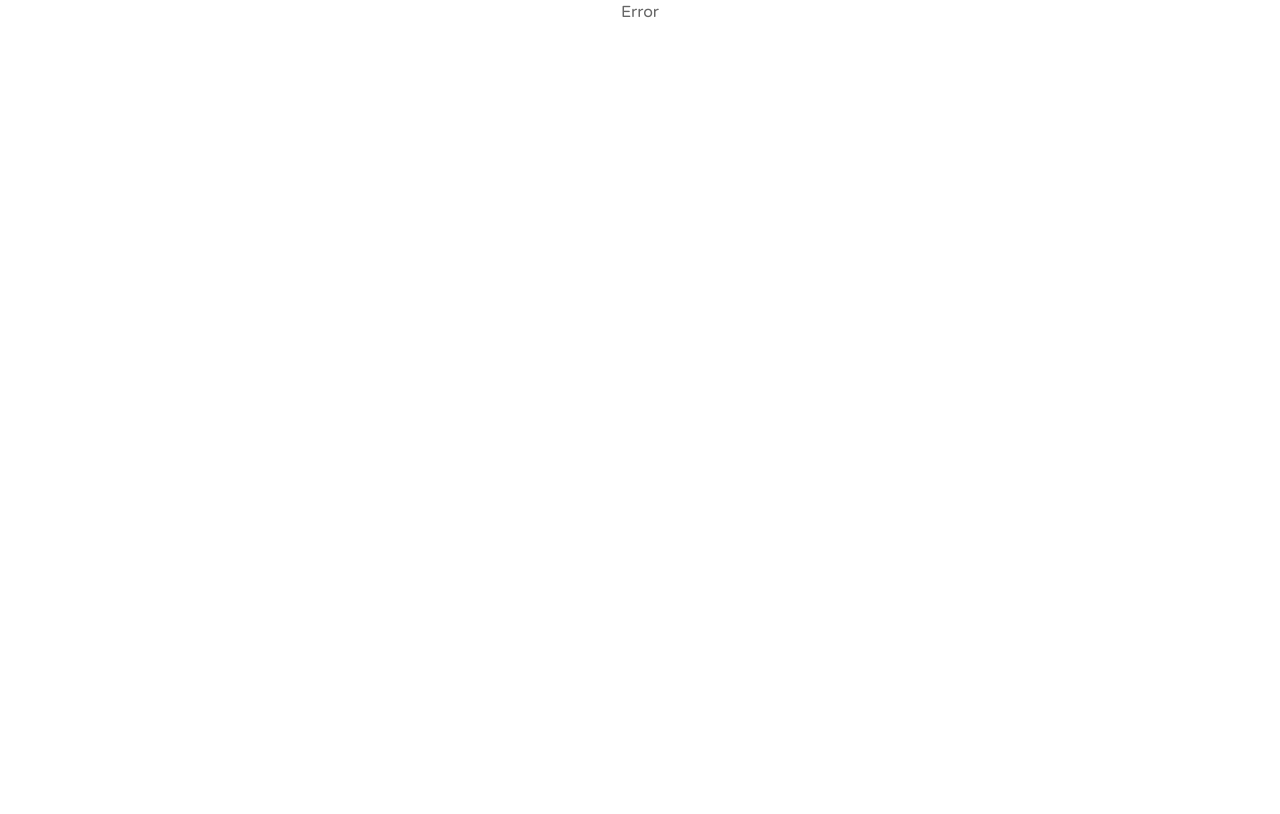
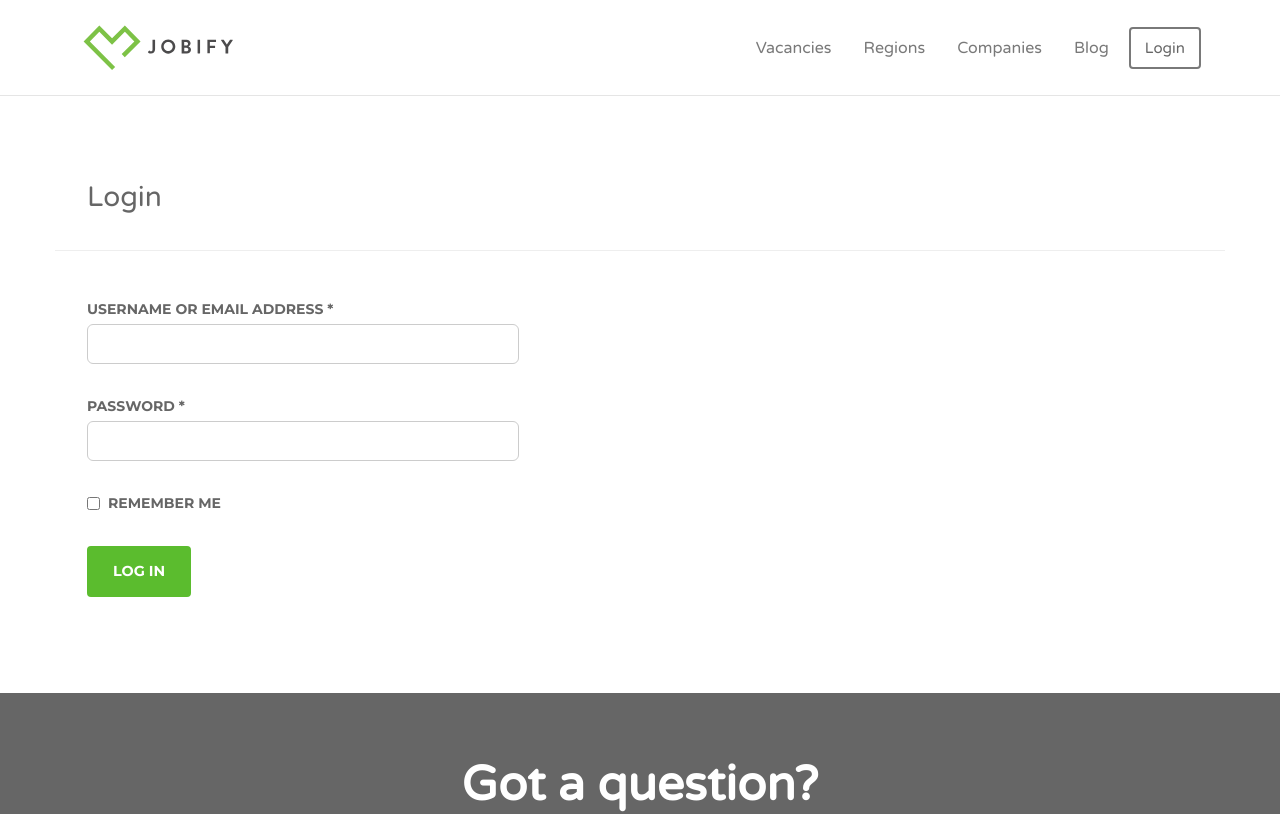
Before and after one commit to Ragima88/jobify, a React (Vite) app: page /login in a window 1280 px wide. Before the commit this address had no page. Shown: the top 814 px of the page. Built offline with nearby package versions, Linux system fonts and the light colour scheme.

Commit message:
Add Login

```diff
--- a/src/components/Header/Header.jsx
+++ b/src/components/Header/Header.jsx
@@ -3,6 +3,7 @@ import Logo from "../Logo/Logo";
 import Sizer from "../Sizer/Sizer";
 import Nav from "../Nav/Nav";
 import "./header.scss";
+import Login from "../LoginButton/LoginButton";
 
 const Header = () => {
   const items = [
@@ -19,7 +20,10 @@ const Header = () => {
           <Sizer width={"12.25rem"}>
             <Logo />
           </Sizer>
-          <Nav items={items} />
+          <div className="header-right">
+            <Nav items={items} />
+            <Login />
+          </div>
         </div>
       </Container>
     </header>
--- a/src/components/Header/header.scss
+++ b/src/components/Header/header.scss
@@ -5,5 +5,8 @@
   &-in {
     @include flex(row, center, space-between);
     padding: 1.5rem;
+    .header-right {
+      @include flex(row, center, flex-end);
+    }
   }
 }
--- /dev/null
+++ b/src/components/LoginButton/LoginButton.jsx
@@ -0,0 +1,11 @@
+import { Link } from "react-router-dom";
+import "./login-button.scss";
+
+const LoginButton = () => {
+  return (
+    <Link className="login-button" to={""}>
+      Login
+    </Link>
+  );
+};
+export default LoginButton;
--- /dev/null
+++ b/src/components/LoginButton/login-button.scss
@@ -0,0 +1,11 @@
+.login-button {
+  padding: 0.5rem 0.875rem;
+  border: 2px solid #797979;
+  font-size: 0.94rem;
+  border-radius: 0.25rem;
+  transition: all 0.3s ease;
+  &:hover {
+    background-color: #666666;
+    color: #fff;
+  }
+}
--- a/src/components/Nav/nav.scss
+++ b/src/components/Nav/nav.scss
@@ -12,5 +12,8 @@
     &:hover {
       color: $navigationHoverColor;
     }
+    &:last-child {
+      margin-right: 0.25rem;
+    }
   }
 }
--- /dev/null
+++ b/src/pages/Login/Login.jsx
@@ -0,0 +1,27 @@
+import "./login.scss";
+import Section from "../../components/Section/Section";
+
+const Login = () => {
+  return (
+    <Section className={"login-section"}>
+      <h1>Login</h1>
+      <div className="line"></div>
+      <form>
+        <div className="login-input">
+          <label htmlFor="username">Username or email address *</label>
+          <input type="text" id="username" />
+        </div>
+        <div className="login-input">
+          <label htmlFor="password">Password *</label>
+          <input type="password" id="password" />
+        </div>
+        <div className="checkbox">
+          <input type="checkbox" id="checkbox" />
+          <label htmlFor="checkbox">Remember me</label>
+        </div>
+        <button>Log in</button>
+      </form>
+    </Section>
+  );
+};
+export default Login;
--- /dev/null
+++ b/src/pages/Login/login.scss
@@ -0,0 +1,63 @@
+@import "../../styles/mixins";
+.login-section {
+  &-in {
+    @include flex(column, flex-start, flex-start);
+    padding: 3rem 0;
+    h1 {
+      font-size: 1.75rem;
+      font-weight: 400;
+      line-height: 1.5;
+      padding: 2rem;
+    }
+    form {
+      //background-color: #fafafa;
+      padding: 3rem 2rem;
+      @include flex(column, flex-start, flex-start);
+      .login-input {
+        @include flex(column, flex-start, flex-start);
+
+        label {
+          margin-bottom: 0.25rem;
+        }
+        input {
+          width: 27rem;
+          background-color: #fff;
+          border: 1px solid #ccc;
+          border-radius: 0.376rem;
+          padding: 0.625rem 0.875rem;
+          margin-bottom: 2rem;
+        }
+      }
+      .checkbox {
+        @include flex(row, center, flex-start);
+        margin-bottom: 2rem;
+        input {
+          margin-right: 0.5rem;
+        }
+      }
+      label {
+        font-family: "Montserrat";
+        font-size: 0.875rem;
+        font-weight: 700;
+        text-transform: uppercase;
+      }
+      button {
+        color: #fff;
+        font-family: "Montserrat";
+        font-size: 0.9rem;
+        font-weight: 700;
+        line-height: 1.3;
+        background-color: #5bbc2e;
+        border: 2px solid #5bbc2e;
+        padding: 0.875rem 1.5rem;
+        text-transform: uppercase;
+        border-radius: 0.25rem;
+        transition: all 0.3s ease;
+        &:hover {
+          background-color: #fff;
+          color: #5bbc2e;
+        }
+      }
+    }
+  }
+}
--- /dev/null
+++ b/src/pages/Pricing/Pricing.jsx
@@ -0,0 +1,18 @@
+import "./pricing.scss";
+import Section from "../../components/Section/Section";
+
+const Pricing = () => {
+  return (
+    <div className="pricing-page">
+      <Section className={"pricing-hero-section"}>
+        <h1>Priced to Hire</h1>
+        <p>
+          Manually create a price table with options for anything you want. Or
+          automatically generate a table using WooCommerce Paid Listings
+        </p>
+      </Section>
+      <Section className={"pricing-plans-section"}></Section>
+    </div>
+  );
+};
+export default Pricing;
```
Also changed, not shown: src/routing/AppRouter.jsx (+10 -0 lines), src/pages/Pricing/pricing.scss (added).
